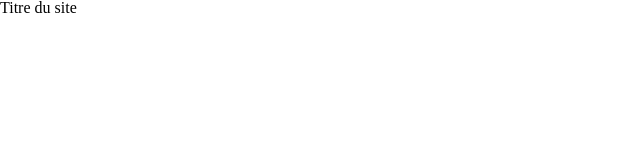
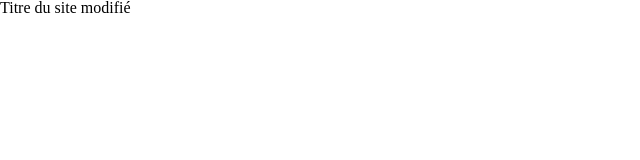
Before and after one commit to media-management/modele, a plain HTML site: page index.html in a window 1280 px wide. Shown: the full height of the page, 0-640 px from the left. Drawn offline with Linux system fonts and the light colour scheme.

Commit message:
Modifs titres

```diff
--- a/index.html
+++ b/index.html
@@ -2,10 +2,10 @@
 <html lang="en">
 <head>
 	<meta charset="UTF-8">
-	<title>Modèle</title>
+	<title>Modèle V1</title>
 	<link rel="stylesheet" href="css/styles.css">
 </head>
 <body>
-	<h1>Titre du site</h1>
+	<h1>Titre du site modifié</h1>
 </body>
 </html>
```
